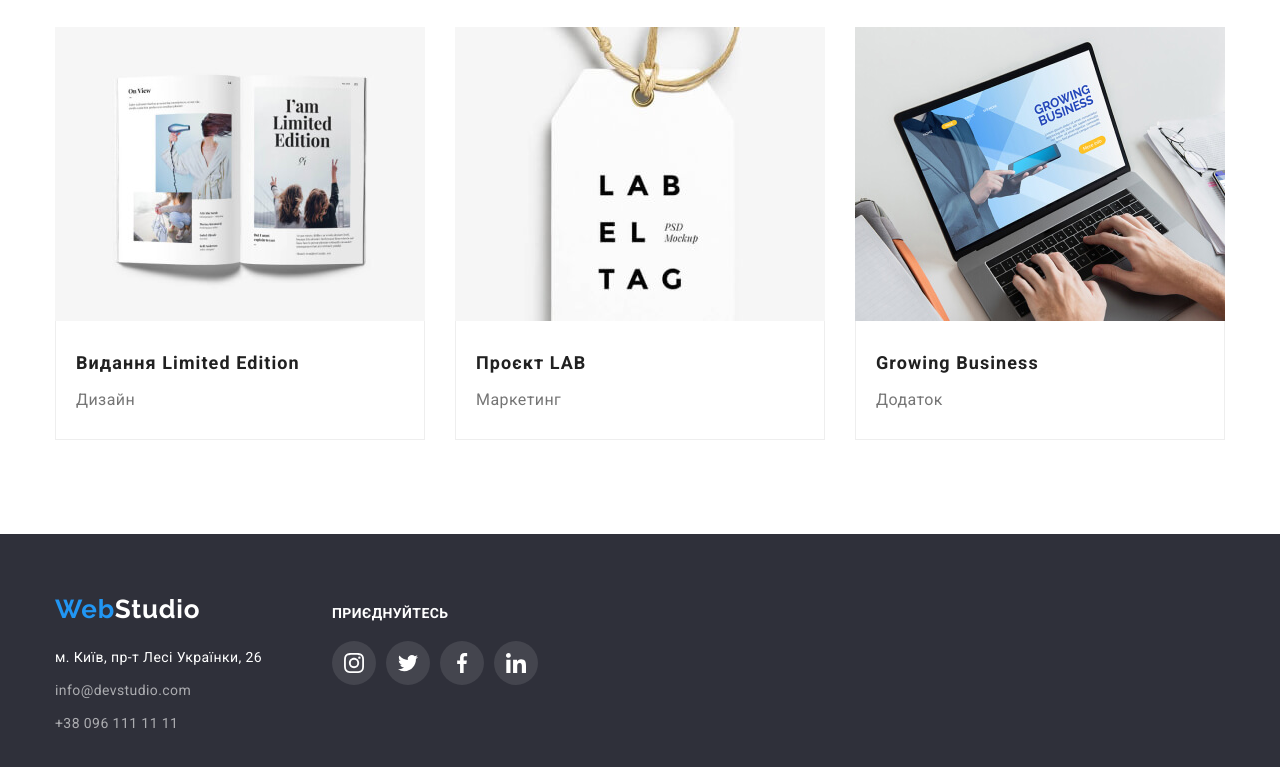
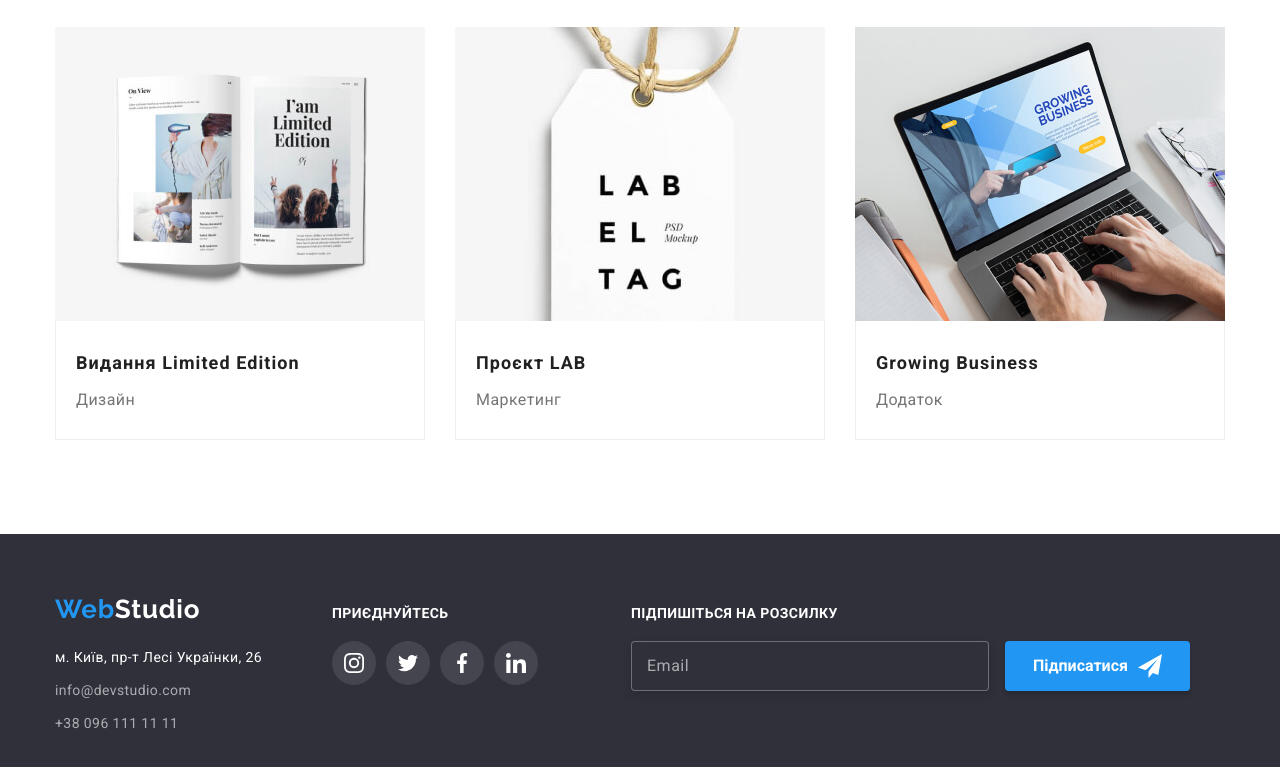
Before and after one commit to olhapresser/goit-markup-hw-06, a plain HTML site: page portfolio.html in a window 1280 px wide. Shown: the part 1122-1889 px from the top of the page. Drawn offline with nearby package versions, Linux system fonts and the light colour scheme.

Commit message:
Update portfolio.html

```diff
--- a/portfolio.html
+++ b/portfolio.html
@@ -230,6 +230,31 @@
 
           </ul>
     </div>
+
+    <div class="footer-form">
+
+      <p class="second-heading">Підпишіться на розсилку</p>
+
+    <form class="footer-submit" name="footer-form" novalidate autocomplete="on"></form>
+
+      <input class="footer-form-field-input" type="email" name="fot-email" id="fot-email" placeholder="Email">
+
+      <button class="button footer-button" type="submit">
+        <div class="button-footer-inner">
+        <p>
+          Підписатися
+        </p>
+      <svg class="footer-tg">
+          <use href="./images/icons-defs.svg#icon-tg"></use>
+        </svg>
+      </div>
+      </button>
+
+</form>
+</div>
+
+</div>
+
 </div>
 </footer>
 </body>
```
